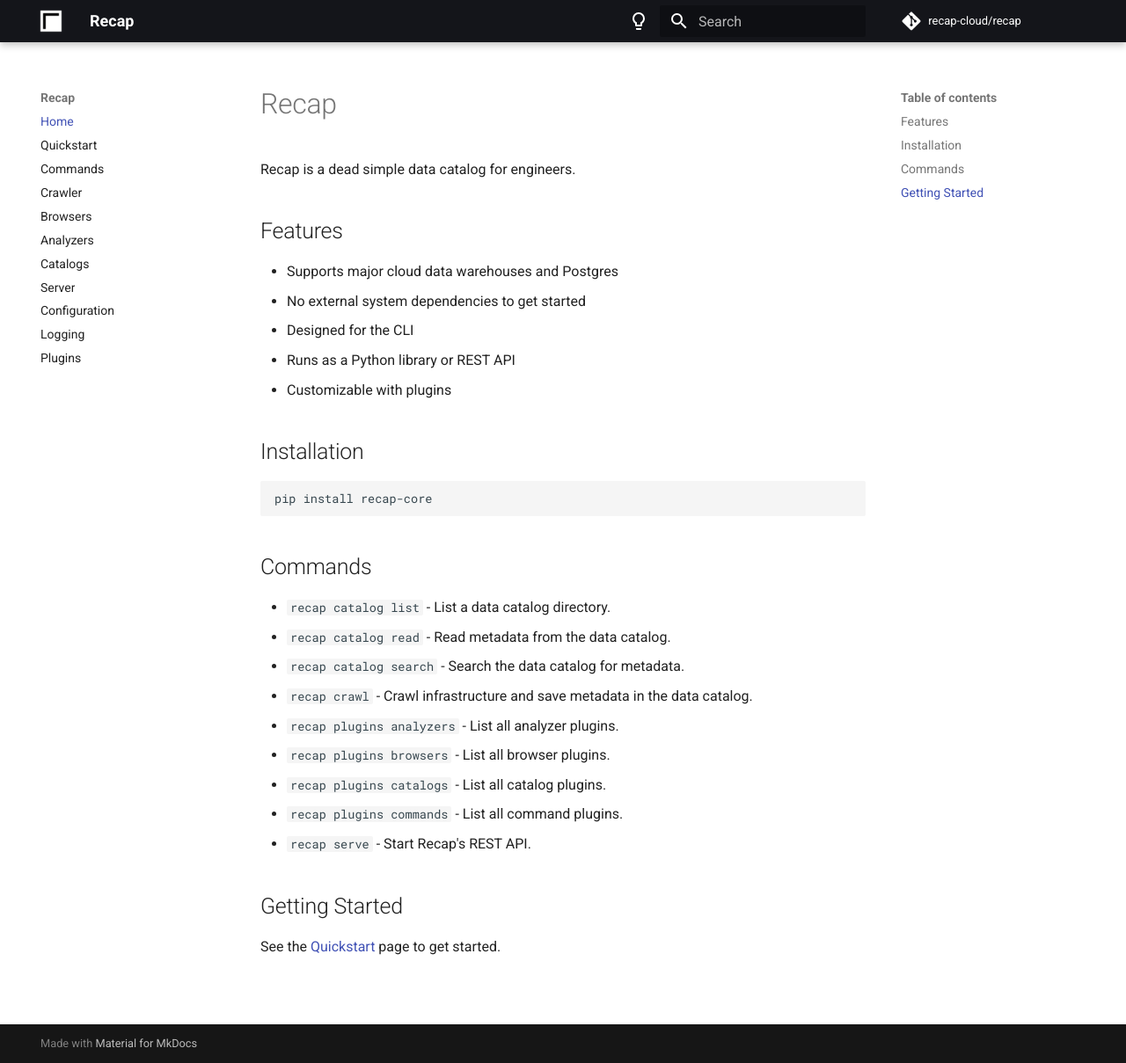
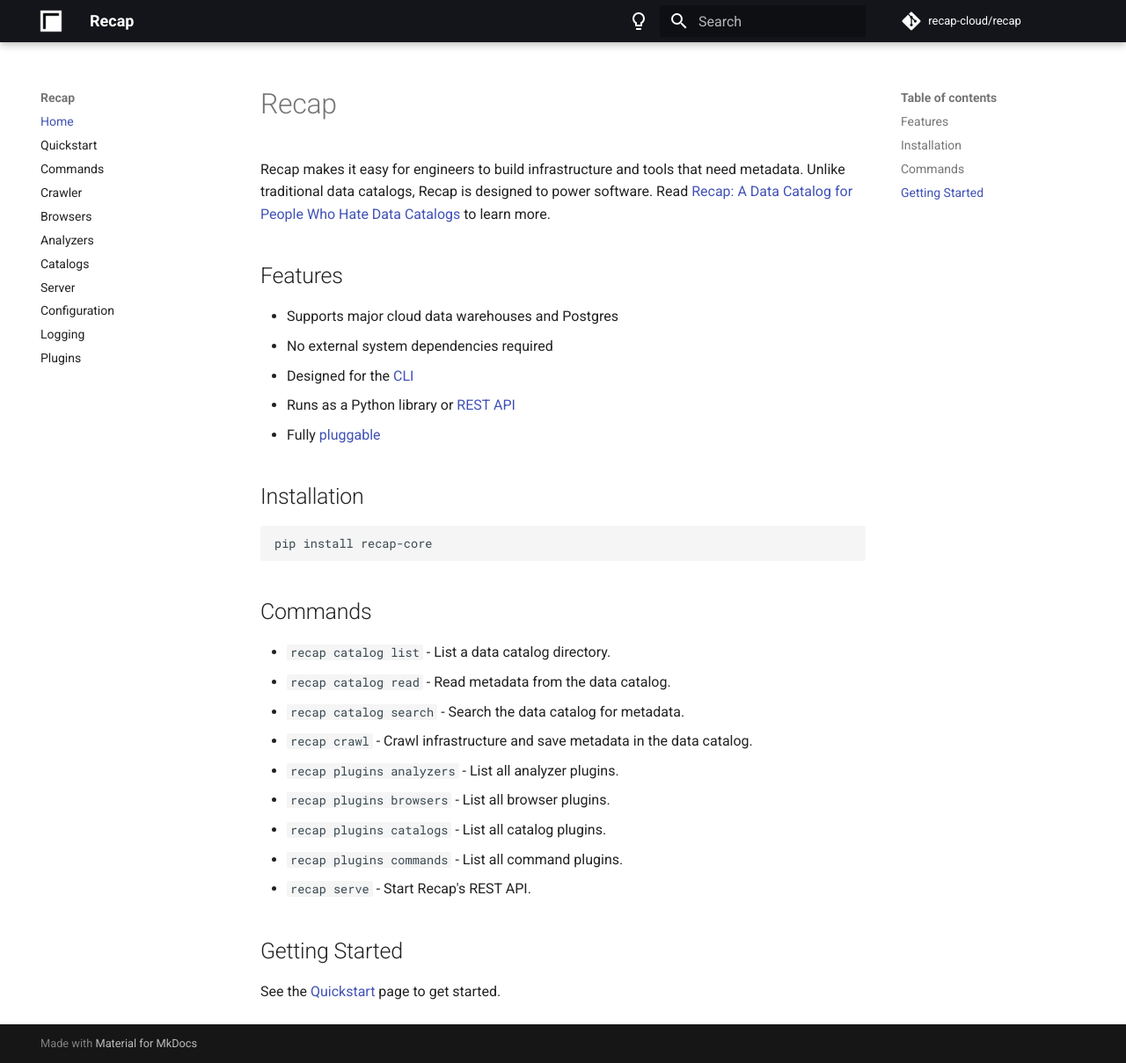
Before and after one commit to gabledata/recap, an MkDocs documentation site: the page built from docs/index.md, in a window 1280 px wide and 1209 px high. Shown: the whole window at 88% size. Built offline with MkDocs 1.6.1 and Material for MkDocs 9.7.7, drawn with Linux system fonts in a browser that asks for light colours; comment, search, counter and statistics services are not loaded; the version menu is left out.

Commit message:
Link README and docs to blog post
I'm adding a link to my blog post, which explains I wrote Recap. Hopefully, this
context will explain why yet-another-data-catalog is being forced upon the world.

```diff
--- a/docs/index.md
+++ b/docs/index.md
@@ -1,14 +1,14 @@
 # Recap
 
-Recap is a dead simple data catalog for engineers.
+Recap makes it easy for engineers to build infrastructure and tools that need metadata. Unlike traditional data catalogs, Recap is designed to power software. Read [Recap: A Data Catalog for People Who Hate Data Catalogs](https://cnr.sh/essays/recap-for-people-who-hate-data-catalogs) to learn more.
 
 ## Features
 
 * Supports major cloud data warehouses and Postgres
-* No external system dependencies to get started
-* Designed for the CLI
-* Runs as a Python library or REST API
-* Customizable with plugins
+* No external system dependencies required
+* Designed for the [CLI](commands.md)
+* Runs as a Python library or [REST API](server.md)
+* Fully [pluggable](plugins.md)
 
 ## Installation
 
```
Also changed, not shown: README.md (+8 -4 lines).
